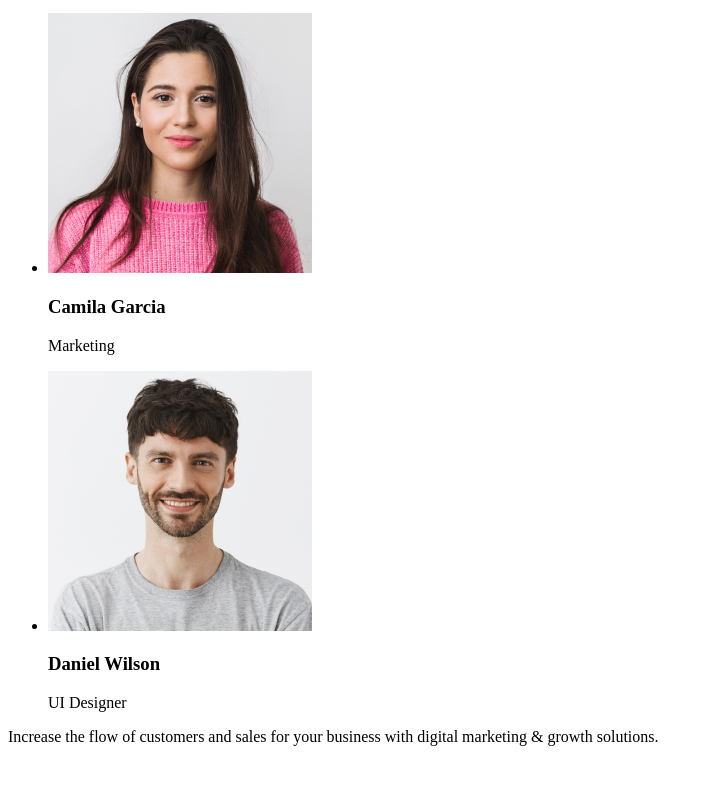
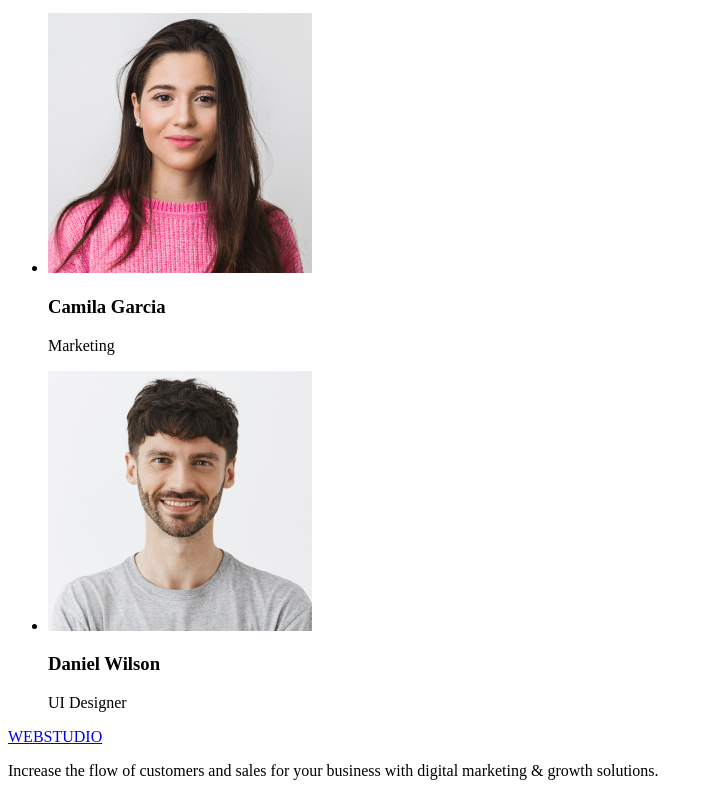
Before and after one commit to onderxyilmaz/goit-markup-hw-01, a plain HTML site: page index.html in a window 1280 px wide. Shown: the part 1314-2110 px from the top of the page, without its empty margins (0-713 px from the left). Before the commit the page ends 2076 px from the top, so only its background shows below. Drawn offline with Linux system fonts and the light colour scheme.

Commit message:
feat: add homework 1 files

```diff
--- a/index.html
+++ b/index.html
@@ -84,7 +84,9 @@
     </main>
 
     <footer>
-        <a href="./index.html"></a>
+        <a href="./index.html">
+            <p>WEBSTUDIO</p>
+        </a>
         <p> Increase the flow of customers and sales for your business with digital marketing & growth solutions. </p>
     </footer>
 </body>
```
